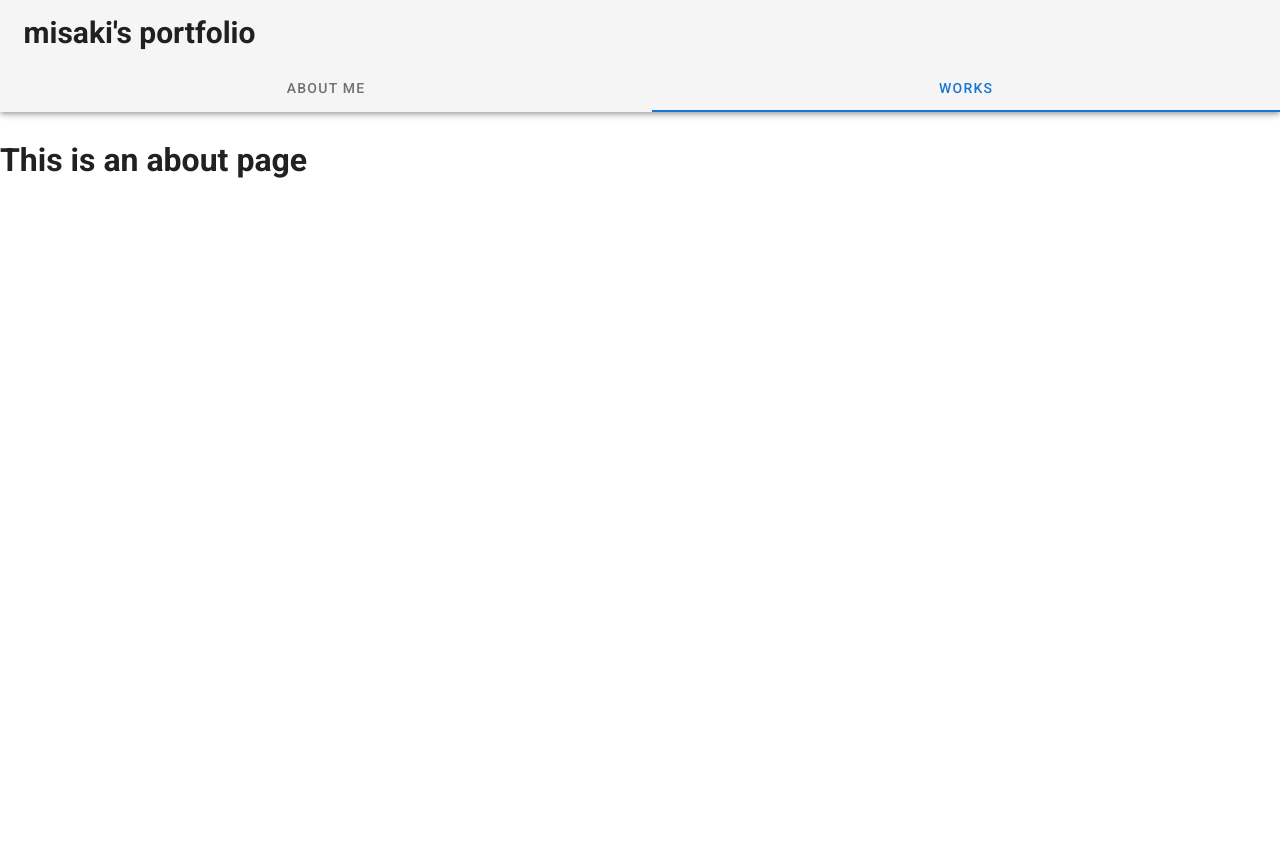
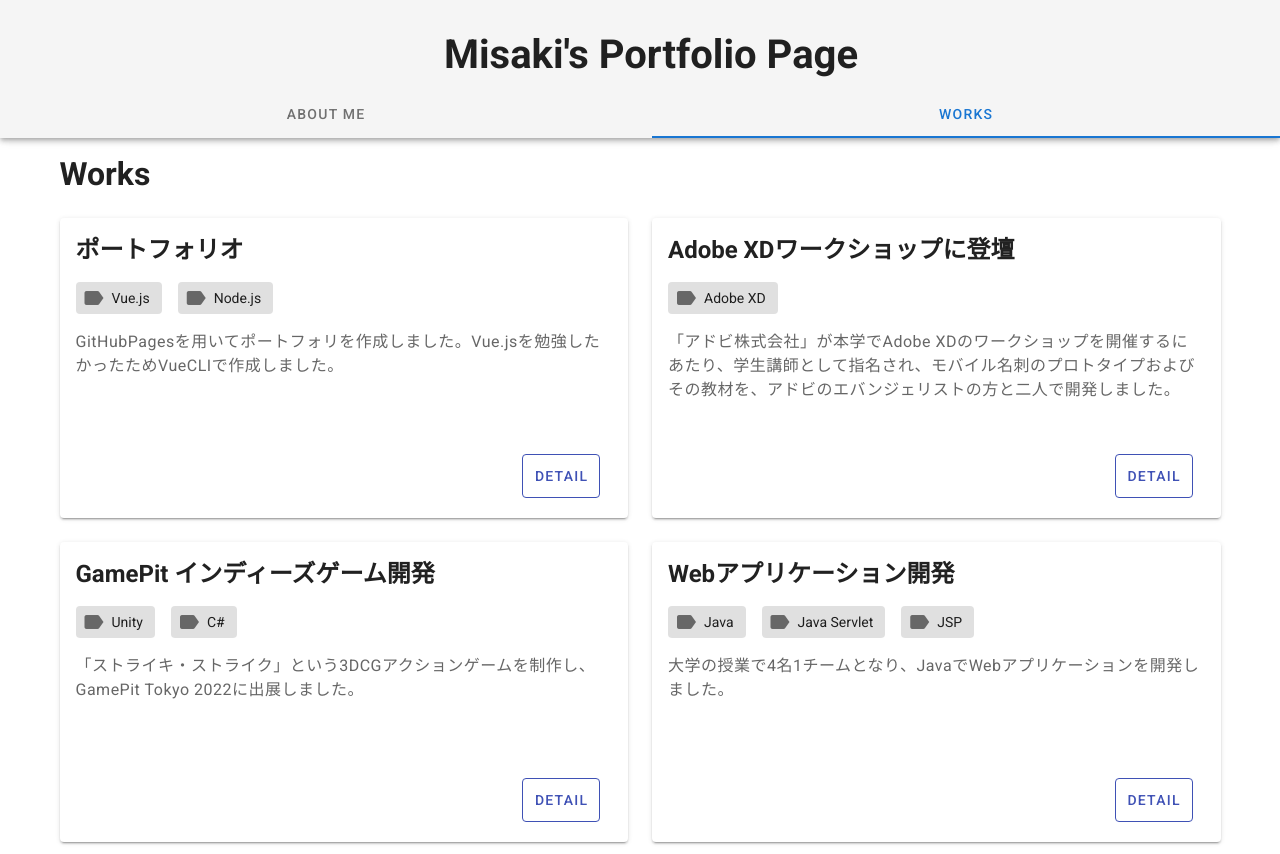
Before and after one commit to k321m/k321m.github.io, a Vue app: page /works in a window 1280 px wide. Before the commit the page ends 800 px from the top, so only its background shows below. Built offline with nearby package versions, Linux system fonts and the light colour scheme.

Commit message:
add: Works

```diff
--- a/src/components/AboutMe/AboutMeProfile.vue
+++ b/src/components/AboutMe/AboutMeProfile.vue
@@ -1,10 +1,10 @@
 <template>
-  <div class="align-center">
+  <div class="ma-5">
     <v-row>
-      <v-col>
-        <v-img :width="400" :src="imgPath"/>
+      <v-col cols="6">
+        <v-img class="rounded-circle" :width="350" :src="imgPath"/>
       </v-col>
-      <v-col class="mt-5" align-self="center">
+      <v-col cols="6" align-self="center">
         <div>
           <span class="mt-3 text-h4 font-weight-black">岸 美咲希</span>
           <span class="text-h5 font-weight-medium text--secondary ml-3">Kishi Misaki</span>
--- a/src/components/PortfolioNavBar.vue
+++ b/src/components/PortfolioNavBar.vue
@@ -1,9 +1,10 @@
 <template>
-    <v-container>
-        <v-app-bar app>
-            <v-app-bar-title class="text-center">
-                <h2>misaki's portfolio</h2>
+    <v-app-bar app height="90">
+        <v-spacer />
+        <v-app-bar-title>
+            <h1 class="text-center mt-5">Misaki's Portfolio Page</h1>
         </v-app-bar-title>
+        <v-spacer />
         <template v-slot:extension>
             <v-tabs grow>
                 <v-tab v-for="item in items" :key="item" v-bind:to=item.path>
@@ -12,8 +13,6 @@
             </v-tabs>
         </template>
     </v-app-bar>
-
-    </v-container>
 </template>
 
 <script>
--- /dev/null
+++ b/src/components/Works/WorksCards.vue
@@ -0,0 +1,55 @@
+<template>
+    <div>
+        <v-row>
+            <v-col v-for="work in works" :key="work" cols="6">
+                <v-card height="300">
+                    <v-card-title class="text-h5 font-weight-bold">{{work.title}}</v-card-title>
+                        <v-chip label class="ml-4" v-for="technique in work.usedTechniques" :key="technique">
+                            <v-icon left>mdi-label</v-icon>
+                            {{technique}}
+                        </v-chip>
+                     <v-card-text class="text-body-1">
+                        {{work.description}}
+                     </v-card-text>
+                     <v-spacer></v-spacer>
+                        <v-card-actions class="justify-end">
+                            <v-btn outlined large color="indigo" class="ma-5 card-actions">detail</v-btn>
+                        </v-card-actions>
+                </v-card>
+            </v-col>
+        </v-row>
+    </div>
+</template>
+
+<script>
+export default ({
+    name: "WorksCards",
+    data: () => ({
+        works:[
+            {title: "ポートフォリオ",
+            description: "GitHubPagesを用いてポートフォリを作成しました。Vue.jsを勉強したかったためVueCLIで作成しました。",
+            usedTechniques: ["Vue.js", "Node.js"]},
+            {title: "Adobe XDワークショップに登壇",
+            description: "「アドビ株式会社」が本学でAdobe XDのワークショップを開催するにあたり、学生講師として指名され、モバイル名刺のプロトタイプおよびその教材を、アドビのエバンジェリストの方と二人で開発しました。",
+            usedTechniques: ["Adobe XD"]},
+            {title: "GamePit インディーズゲーム開発",
+            description: "「ストライキ・ストライク」という3DCGアクションゲームを制作し、GamePit Tokyo 2022に出展しました。",
+            usedTechniques: ["Unity", "C#"]},
+            {title: "Webアプリケーション開発",
+            description: "大学の授業で4名1チームとなり、JavaでWebアプリケーションを開発しました。",
+            usedTechniques: ["Java", "Java Servlet", "JSP"]
+            }
+
+        ],
+
+    }),
+
+})
+</script>
+
+<style scoped>
+.card-actions {
+  position: absolute;
+  bottom: 0;
+}
+</style>
--- a/src/views/WorksView.vue
+++ b/src/views/WorksView.vue
@@ -1,17 +1,22 @@
 <template>
   <div>
-    <h1>This is an about page</h1>
+    <v-container>
+      <div>
+        <h1 class="mb-5">Works</h1>
+      </div>
+      <WorksCards/>
+    </v-container>
   </div>
 </template>
 
 <script>
-  import { defineComponent } from 'vue';
+import { defineComponent } from 'vue';
+import WorksCards from '@/components/Works/WorksCards.vue';
 
   // Components
   export default defineComponent({
     name: 'WorksView',
 
-    components: {
-  },
+    components: { WorksCards },
   });
-  </script>
+</script>
```
Also changed, not shown: src/components/Works/WorksDetail.vue (added). Lines whose indentation alone changed are shown as unchanged.
